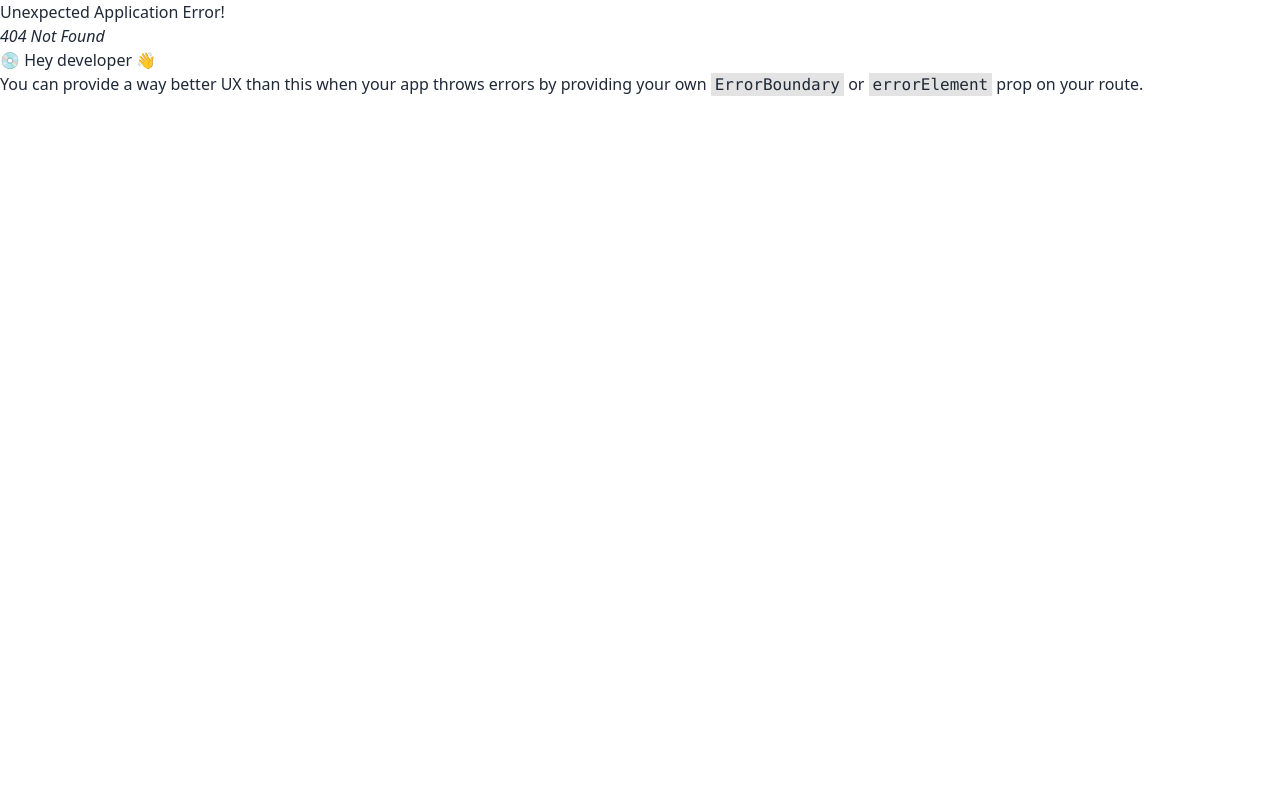
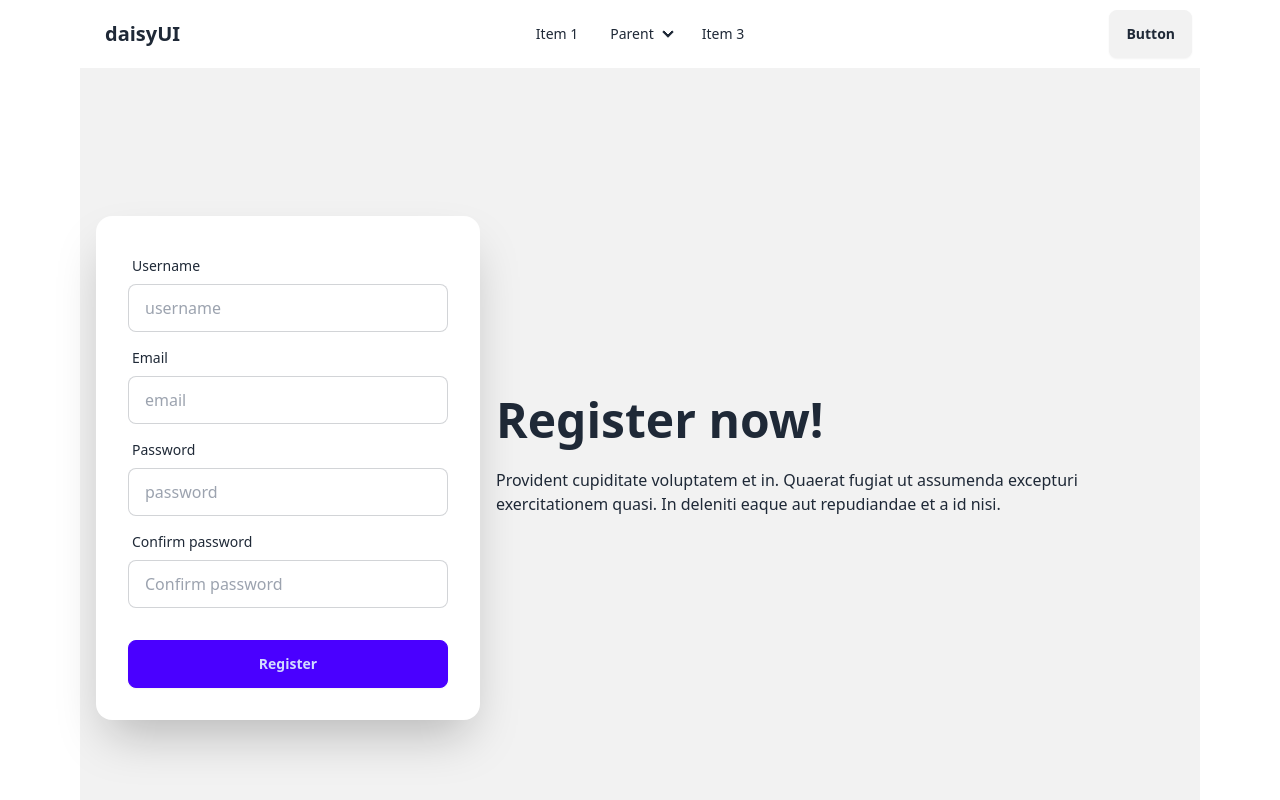
Before and after one commit to tahmidhasantanoy/EventWave-client, a React (Vite) app: page /signup in a window 1280 px wide. Before the commit this address had no page. Shown: the top 800 px of the page. Built offline with nearby package versions, Linux system fonts and the light colour scheme.

Commit message:
Basic authentication design added

```diff
--- a/package.json
+++ b/package.json
@@ -15,6 +15,7 @@
     "match-sorter": "^6.3.4",
     "react": "^18.2.0",
     "react-dom": "^18.2.0",
+    "react-hook-form": "^7.51.5",
     "react-router-dom": "^6.23.1",
     "sort-by": "^1.2.0"
   },
--- /dev/null
+++ b/src/Providers/AuthProvider.jsx
@@ -0,0 +1,10 @@
+
+const AuthProvider = () => {
+    return (
+        <div>
+
+        </div>
+    );
+};
+
+export default AuthProvider;
--- /dev/null
+++ b/src/pages/Authentication/Login.jsx
@@ -0,0 +1,10 @@
+
+const Login = () => {
+    return (
+        <div>
+
+        </div>
+    );
+};
+
+export default Login;
--- /dev/null
+++ b/src/pages/Authentication/SignUp.jsx
@@ -0,0 +1,97 @@
+import { /* useContext, */ useState } from "react";
+import { useForm } from "react-hook-form";
+// import { AuthContext } from "../../Providers/AuthProvider";
+
+const SignUp = () => {
+  const [cpass, setCpass] = useState("");
+  const { register, handleSubmit } = useForm();
+  //   const { createUser } = useContext(AuthContext);
+  //   console.log(createUser);
+
+  const onSubmit = (data) => {
+    const { username, email, password, cpassword } = data;
+    console.log(username, email, password, cpassword);
+
+    if (data.password !== data.cpassword) {
+      setCpass("pass not matched");
+    } else {
+      setCpass("");
+
+      //   createUser(email, password)
+      //     .then((res) => {
+      //       const user = res.user;
+      //       console.log(user);
+      //     })
+      //     .catch((err) => console.log(err));
+    }
+  };
+
+  return (
+    <div className="hero min-h-screen bg-base-200">
+      <div className="hero-content flex-col lg:flex-row-reverse">
+        <div className="text-center lg:text-left">
+          <h1 className="text-5xl font-bold">Register now!</h1>
+          <p className="py-6">
+            Provident cupiditate voluptatem et in. Quaerat fugiat ut assumenda
+            excepturi exercitationem quasi. In deleniti eaque aut repudiandae et
+            a id nisi.
+          </p>
+        </div>
+        <div className="card shrink-0 w-full max-w-sm shadow-2xl bg-base-100">
+          <form onSubmit={handleSubmit(onSubmit)} className="card-body">
+            <div className="form-control">
+              <label className="label">
+                <span className="label-text">Username</span>
+              </label>
+              <input
+                {...register("username")}
+                type="text"
+                placeholder="username"
+                className="input input-bordered"
+              />
+            </div>
+            <div className="form-control">
+              <label className="label">
+                <span className="label-text">Email</span>
+              </label>
+              <input
+                {...register("email")}
+                type="email"
+                placeholder="email"
+                className="input input-bordered"
+              />
+            </div>
+            <div className="form-control">
+              <label className="label">
+                <span className="label-text">Password</span>
+              </label>
+              <input
+                {...register("password")}
+                type="password"
+                placeholder="password"
+                className="input input-bordered"
+              />
+            </div>
+            <div className="form-control">
+              <label className="label">
+                <span className="label-text">Confirm password</span>
+              </label>
+              <input
+                {...register("cpassword")}
+                type="password"
+                placeholder="Confirm password"
+                className="input input-bordered"
+              />
+            </div>
+            {cpass && <p>{cpass}</p>}
+            <div className="form-control mt-6">
+              <button className="btn btn-primary">Register</button>
+            </div>
+          </form>
+        </div>
+      </div>
+    </div>
+  );
+};
+
+export default SignUp;
```
Also changed, not shown: src/Routes/Routes.jsx (+10 -0 lines), 1 other file (tests, documents, lock files or other folders).
